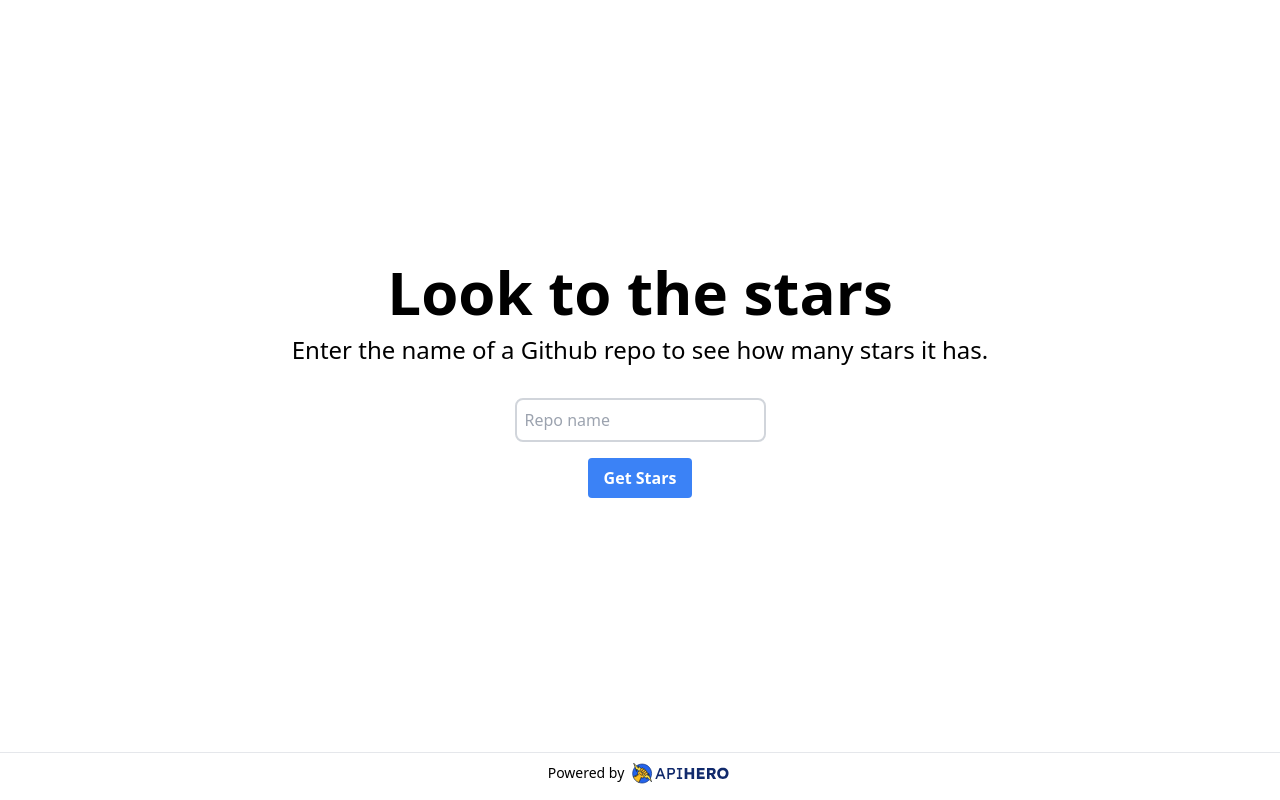
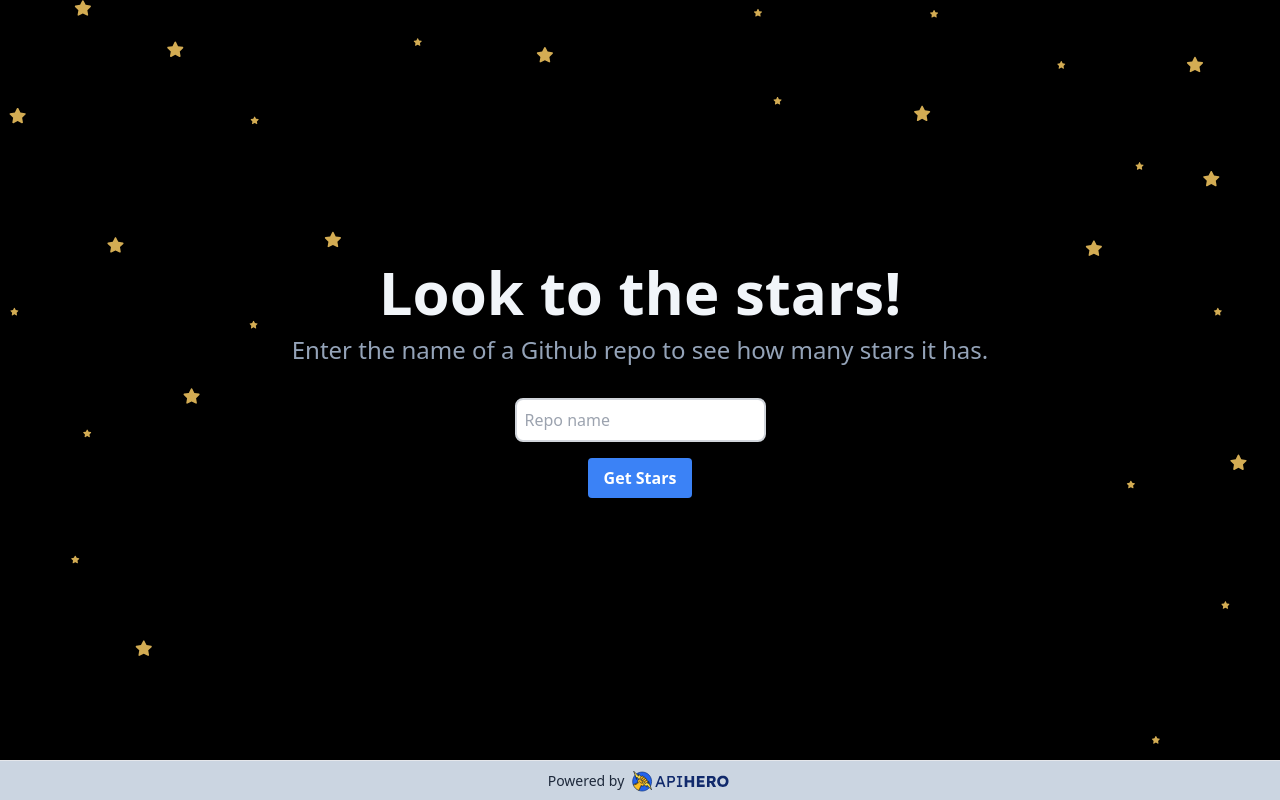
Before and after one commit to triggerdotdev/github-stars-demo, a Next.js app in the folder github-stars-demo/: page / in a window 1280 px wide. Built offline with nearby package versions, Linux system fonts and the light colour scheme.

Commit message:
Changed the text to dark and added svg stars

```diff
--- a/github-stars-demo/pages/index.tsx
+++ b/github-stars-demo/pages/index.tsx
@@ -5,24 +5,39 @@ import { GetStarsInput } from "./GetStarsInput";
 
 const Home: NextPage = () => {
   return (
-    <div className="flex min-h-screen flex-col items-center justify-center py-2">
+    <div className="relative flex min-h-screen flex-col items-center justify-center bg-black">
       <Head>
         <title>Github Star Demo</title>
         <link rel="icon" href="/favicon.ico" />
       </Head>
 
+      <div
+        className="w-full overflow-hidden absolute top-0"
+        style={{ height: "100vh" }}
+      >
+        <Image
+          src="/github-star-field.svg"
+          alt="API Hero Logo"
+          layout="fill"
+          objectFit="cover"
+          objectPosition="top"
+        />
+      </div>
+
       <main className="flex w-full flex-1 flex-col items-center justify-center px-20 text-center">
-        <h1 className="text-6xl font-bold">Look to the stars</h1>
+        <h1 className="text-6xl font-bold text-slate-100">
+          Look to the stars!
+        </h1>
 
-        <p className="mt-3 text-2xl">
+        <p className="mt-3 text-2xl text-slate-400">
           Enter the name of a Github repo to see how many stars it has.
         </p>
         <GetStarsInput />
       </main>
 
-      <footer className="flex h-10 w-full items-center justify-center border-t">
+      <footer className="flex z-30 h-10 w-full items-center justify-center border-t bg-slate-300">
         <a
-          className="flex items-center text-sm justify-center gap-2"
+          className="flex items-center text-sm justify-center gap-2 text-slate-800"
           href="https://apihero.run"
           target="_blank"
           rel="noopener noreferrer"
--- a/github-stars-demo/tailwind.config.js
+++ b/github-stars-demo/tailwind.config.js
@@ -5,7 +5,9 @@ module.exports = {
     './components/**/*.{js,ts,jsx,tsx}',
   ],
   theme: {
-    extend: {},
+    extend: {
+
+    },
   },
   plugins: [],
 }
```
Also changed, not shown: github-stars-demo/public/github-star-field.svg (added), 1 other file (tests, documents, lock files or other folders).
